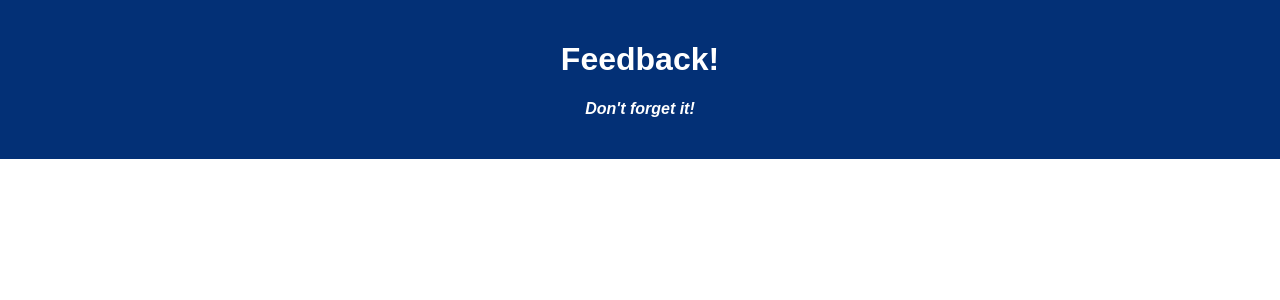
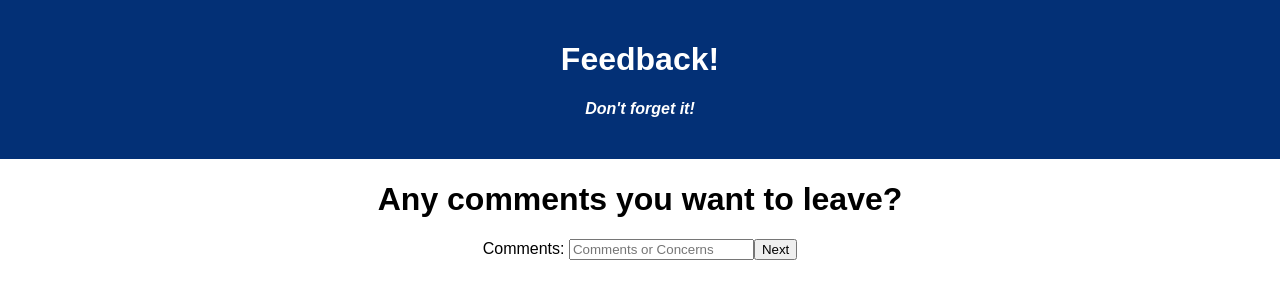
Before and after one commit to juleschatt-hub/redux-feedback-loop, a React (Vite) app: page /#/comments in a window 1280 px wide. Shown: the top 300 px of the page. Built offline with nearby package versions, Linux system fonts and the light colour scheme; no server answers.

Commit message:
Created the four server components, and gave them corresponding client routes on app.jsx

```diff
--- a/src/components/App/App.jsx
+++ b/src/components/App/App.jsx
@@ -1,10 +1,12 @@
 import React, { useEffect, useState } from 'react';
 import axios from 'axios';
 import './App.css';
+import { HashRouter as Router, Route } from 'react-router-dom';
 
+import Understanding from '../Understanding/Understanding.jsx';
 import Feeling from '../Feeling/Feeling.jsx';
-
-import { HashRouter as Router, Route } from 'react-router-dom';
+import Supported from '../Supported/Supported.jsx';
+import Comments from '../Comments/Comments.jsx';
 
 function App() {
 
@@ -35,6 +37,15 @@ function App() {
         <Route exact path='/'>
           <Feeling />
         </Route>
+        <Route path='/understanding'>
+          <Understanding />
+        </Route>
+        <Route path='/supported'>
+          <Supported />
+        </Route>
+        <Route path='/comments'>
+          <Comments />
+        </Route>
       </div>
     </Router>
   );
--- /dev/null
+++ b/src/components/Comments/Comments.jsx
@@ -0,0 +1,14 @@
+function Comments() {
+    return (
+        <>
+            <h1>Any comments you want to leave?</h1>
+            <form>
+                <label htmlFor="comments">Comments: </label>
+                <input type="text" name="" id="comments" placeholder="Comments or Concerns" />
+                <button type="button" data-test-id="next">Next</button>
+            </form>
+        </>
+    )
+}
+
+export default Comments;
--- a/src/components/Feeling/Feeling.jsx
+++ b/src/components/Feeling/Feeling.jsx
@@ -1,6 +1,13 @@
 function Feeling() {
     return (
-        <p>This is the feeling component</p>
+        <>
+            <h1>How are you feeling today? (1-5)</h1>
+            <form>
+                <label htmlFor="feeling">Feeling? </label>
+                <input type="number" name="" id="feeling" placeholder="1-5" />
+                <button type="button" data-test-id="next">Next</button>
+            </form>
+        </>
     )
 }
 
--- /dev/null
+++ b/src/components/Supported/Supported.jsx
@@ -0,0 +1,14 @@
+function Supported() {
+    return (
+        <>
+            <h1>How well are you being supported? (1-5)</h1>
+            <form>
+                <label htmlFor="supported">Support? </label>
+                <input type="text" name="" id="supported" placeholder="1-5" />
+                <button type="button" data-test-id="next">Next</button>
+            </form>
+        </>
+    )
+}
+
+export default Supported;
--- /dev/null
+++ b/src/components/Understanding/Understanding.jsx
@@ -0,0 +1,14 @@
+function Understanding() {
+    return (
+        <>
+            <h1>How well are you understanding the content? (1-5)</h1>
+            <form>
+                <label htmlFor="understanding">Understanding? </label>
+                <input type="number" name="" id="understanding" placeholder="1-5" />
+                <button type="button" data-test-id="next">Next</button>
+            </form>
+        </>
+    )
+}
+
+export default Understanding;
```
